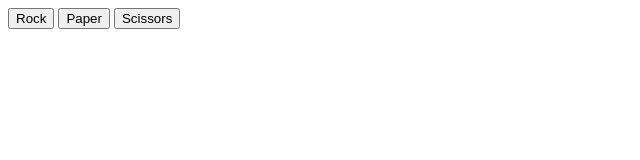
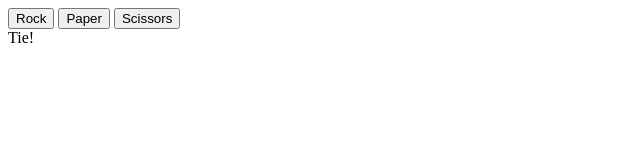
Before and after one commit to znajman/rock-paper-scissors, a plain HTML site: page index.html in a window 1280 px wide. Both pictures are taken after a click on the button "Rock". Shown: the full height of the page, 0-640 px from the left. Drawn offline with Linux system fonts and the light colour scheme.

Commit message:
Add a div to show results

```diff
--- a/index.html
+++ b/index.html
@@ -13,7 +13,7 @@
     <button id="rock">Rock</button>
     <button id="paper">Paper</button>
     <button id="scissors">Scissors</button>
-
+    <div id="result"></div>
     <script>
 
         // Return Rock or Paper or Scissors randomly when called
@@ -67,11 +67,14 @@
                 return 'It\'s a tie. You tie out of five games';
             }
         }
-        let selection = document.querySelectorAll('button');
+        const selection = document.querySelectorAll('button');
+        const result = document.querySelector('#result');
+        console.log(result);
 
         selection.forEach(selection => selection.addEventListener('click', function() {
-            console.log(playRound(this.id, getComputerChoice()));
+            result.textContent = playRound(this.id, getComputerChoice());
         }));
+
 
     </script>
 
```
